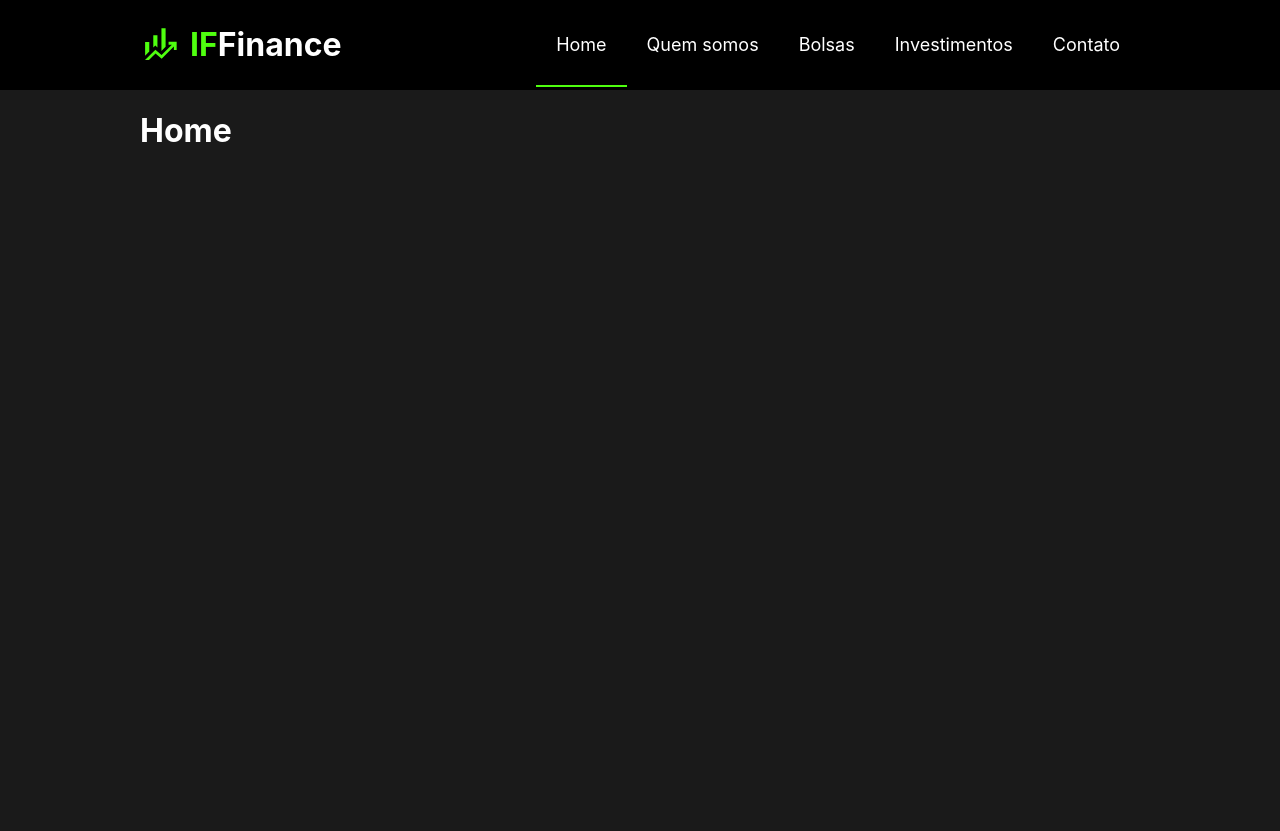
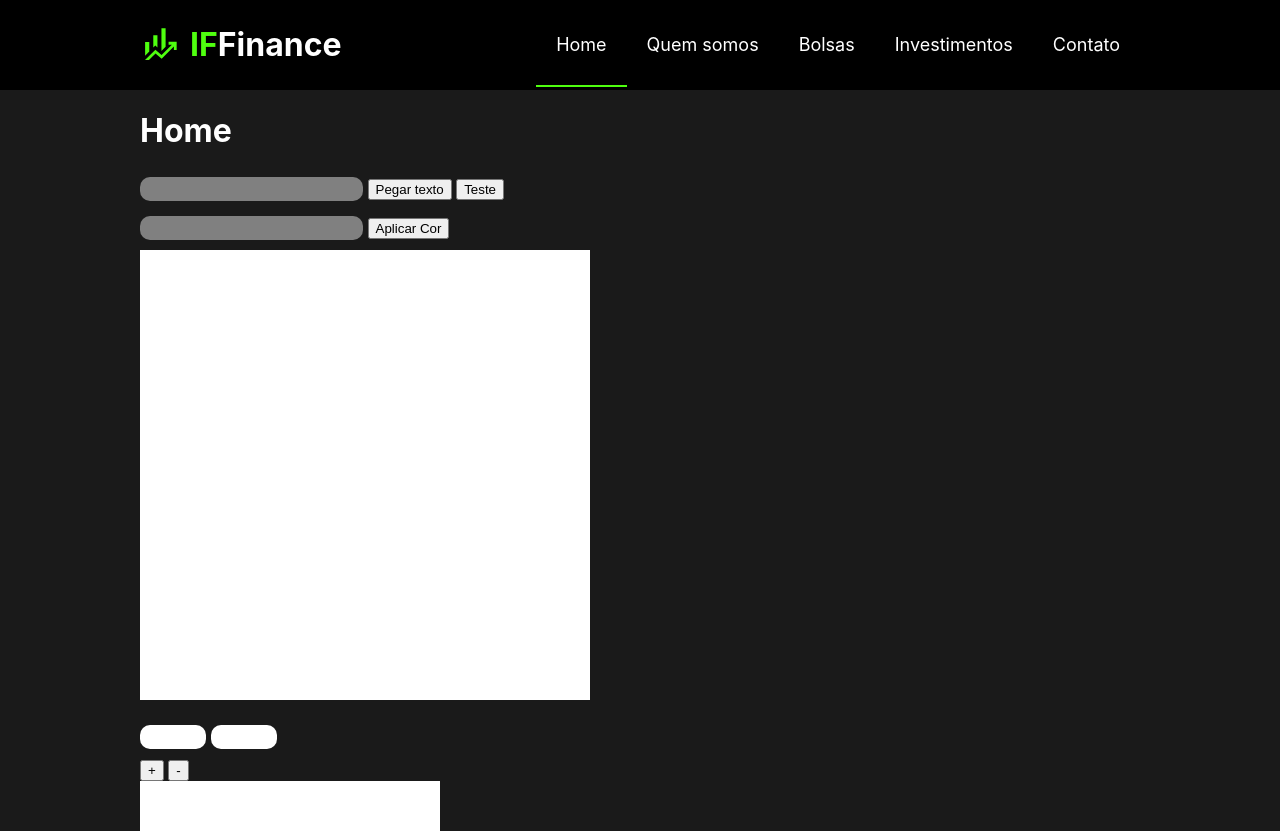
Before and after one commit to Robert-Cortez-Rudi/Tutorial_html_css_js, a plain HTML site: page if_finance/index.html in a window 1280 px wide. Before the commit the page ends 800 px from the top, so only its background shows below. Drawn offline with Linux system fonts and the light colour scheme.

Commit message:
Utilizando JS

```diff
--- a/if_finance/index.html
+++ b/if_finance/index.html
@@ -46,7 +46,6 @@
 
             console.log(`Olá ${user.nome_completo(user.nome, user.sobrenome)}, seja bem-vindo!`)
 
-            console.log(`Olá ${user.endereco.numero}, seja bem-vindo!`)
         </script>
     </head>
     <body>
@@ -72,7 +71,88 @@
         <main>
             <div class="wrapper">
                 <h1>Home</h1>
+
+                <input type="text" id="TxtInput">
+
+                <button onclick="Pegar_texto()">Pegar texto</button>
+                <button onclick="mudar()">Teste</button>
+
+                <div id="resultado"></div>
+
+                <input type="text" id="entradaCor">
+
+                <button onclick="trocar_cor()">Aplicar Cor</button>
+
+                <div id="cor" style="background-color: #FFFFFF; width: 450px; height: 450px;"></div>
+
+                <br>
+                <div>
+                    <input id="num1" type="text" style="background-color: #FFFFFF; width: 50px; color: black; text-align: center;">
+                    <input id="num2" type="text" style="background-color: #FFFFFF; width: 50px; color: black; text-align: center;">
+                    <br>
+                    <button onclick="calcular('+')">+</button>
+                    <button onclick="calcular('-')">-</button>
+                    <br>
+                    <div id="conta" style="background-color: #FFFFFF; width: 300px; height: 50px;"></div>
+                </div>
+
+
             </div>
         </main>
     </body>
+    <script>
+
+        // logo.innerHTML += "<p>Nova Logo<p>" // Insere uma nova tag sem alterar o que ja tem dentro dela
+        // logo.style.backgroundColor = "#000" // Altera o style (css) de uma determinada logo. OBS: ele insere o elemento Inline
+
+        let corAtual = 'preto'
+
+        const mudar = () => {
+            const logo = document.getElementById("logo")
+
+            const logoColor = logo.style.backgroundColor
+
+            console.log(logoColor)
+
+            if (corAtual == 'preto'){
+                logo.style.backgroundColor = "#FFF"
+                corAtual = 'branco'
+            } else {
+                logo.style.backgroundColor = "#000"
+                corAtual = 'preto'
+            }
+
+            console.log("Clicado...")
+        }
+
+        function Pegar_texto(){
+            const txtInput = document.getElementById("TxtInput")
+            const resultado = document.getElementById("resultado")
+
+            resultado.innerHTML = `<p>${txtInput.value}</p>`
+        }
+
+
+        function trocar_cor() {
+            const corInput = document.getElementById("entradaCor")
+            const cor_final = document.getElementById("cor")
+
+            cor_final.style.backgroundColor = corInput.value
+        }
+
+
+        function calcular(operador){
+            const num1 = document.getElementById("num1")
+            const num2 = document.getElementById("num2")
+            const resultado = document.getElementById("conta")
+            if (operador == '+') {
+                resultado.innerHTML = `${+num1.value + +num2.value}`
+            } else {
+                resultado.innerHTML = `${+num1.value - +num2.value}`
+            }
+
+        }
+
+
+    </script>
 </html>
```
